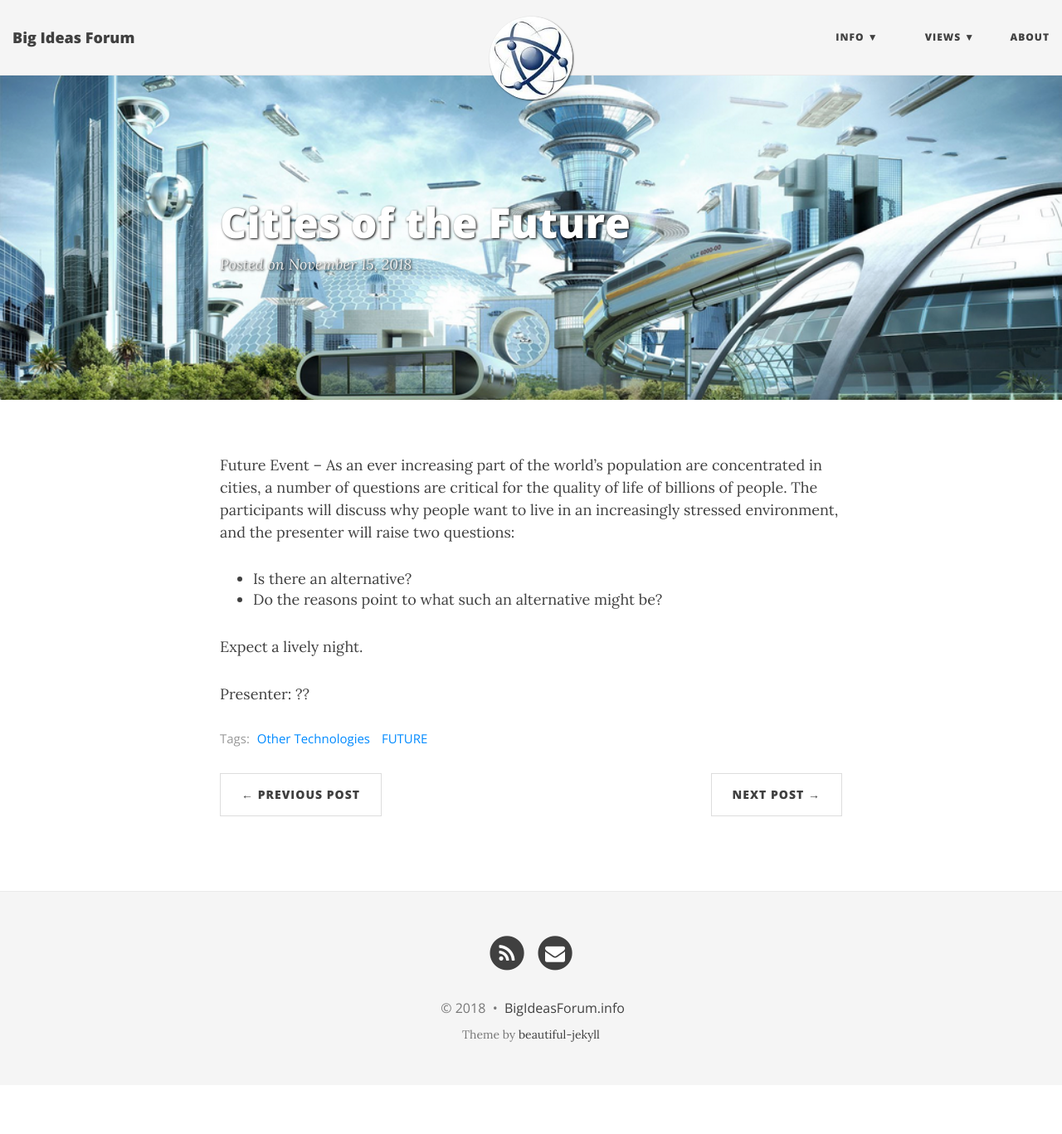
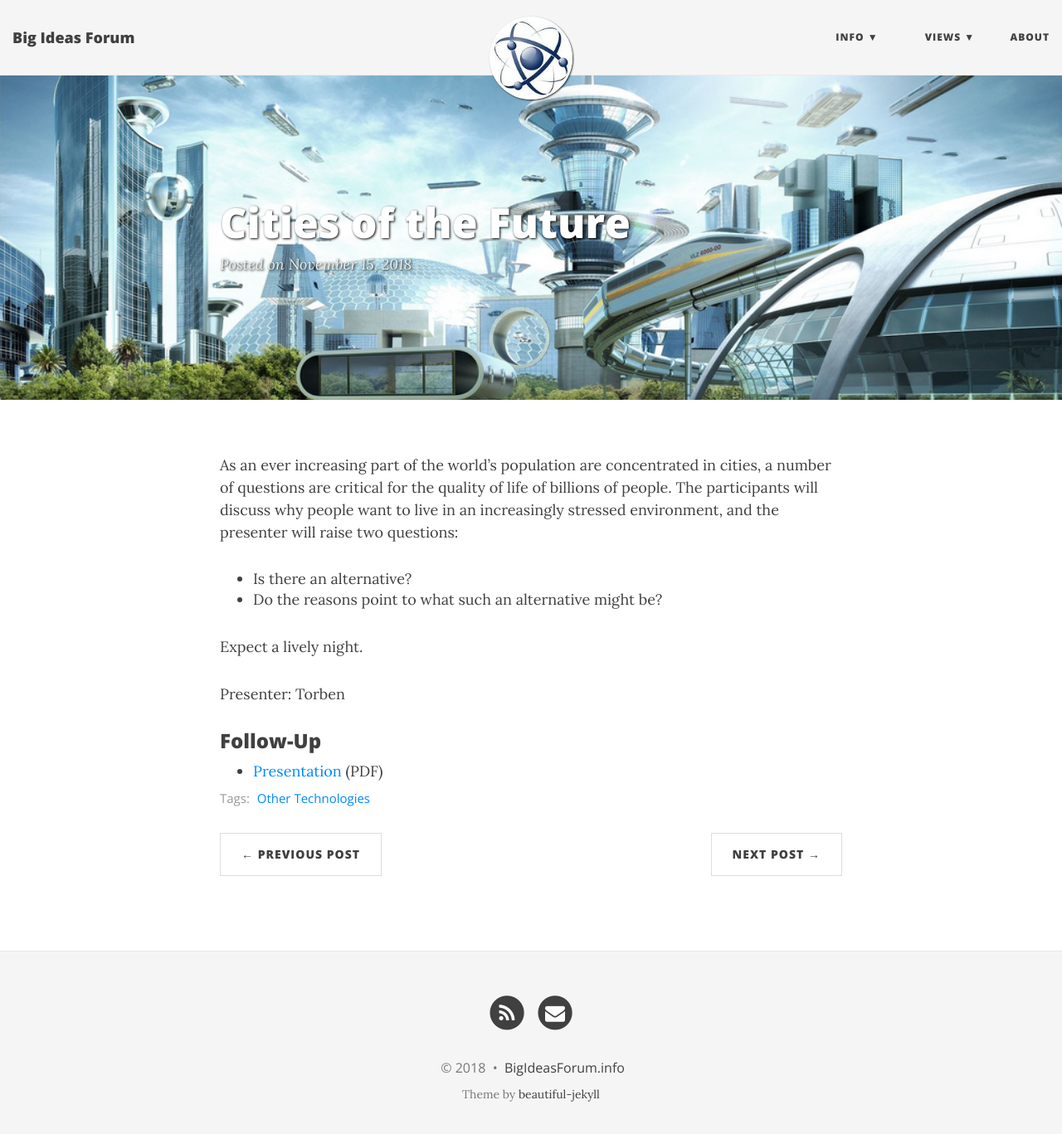
Before and after one commit to BigIdeasForum/bigideasforum.github.io, a Jekyll site: the page built from _posts/2018/2018-11-15-future-cities.md, in a window 1280 px wide and 1380 px high. Shown: the top 1367 px of the window at 83% size. Built offline with Jekyll 4.4.1, drawn with Linux system fonts in a browser that asks for light colours; nearby versions of some CDN libraries.

Commit message:
add Future Of Cities followup

```diff
--- a/_posts/2018/2018-11-15-future-cities.md
+++ b/_posts/2018/2018-11-15-future-cities.md
@@ -4,15 +4,19 @@ title: Cities of the Future
 subtitle:
 date:   2018-11-15 19:00:00
 categories: ??
-tags: [Other Technologies, FUTURE]
+tags: [Other Technologies]
 bigimg: /img/cities-of-the-future.png
 ---
 
-Future Event -- As an ever increasing part of the world's population are concentrated in cities, a number of questions are critical for the quality of life of billions of people. The participants will discuss why people want to live in an increasingly stressed environment, and the presenter will raise two questions:
+As an ever increasing part of the world's population are concentrated in cities, a number of questions are critical for the quality of life of billions of people. The participants will discuss why people want to live in an increasingly stressed environment, and the presenter will raise two questions:
 
 * Is there an alternative?
 * Do the reasons point to what such an alternative might be?
 
 Expect a lively night.
 
-Presenter: ??
+Presenter: Torben
+
+### Follow-Up
+
+* [Presentation](/assets/present/2018/future-of-cities.pdf) (PDF)
```
Also changed, not shown: 1 other file.
